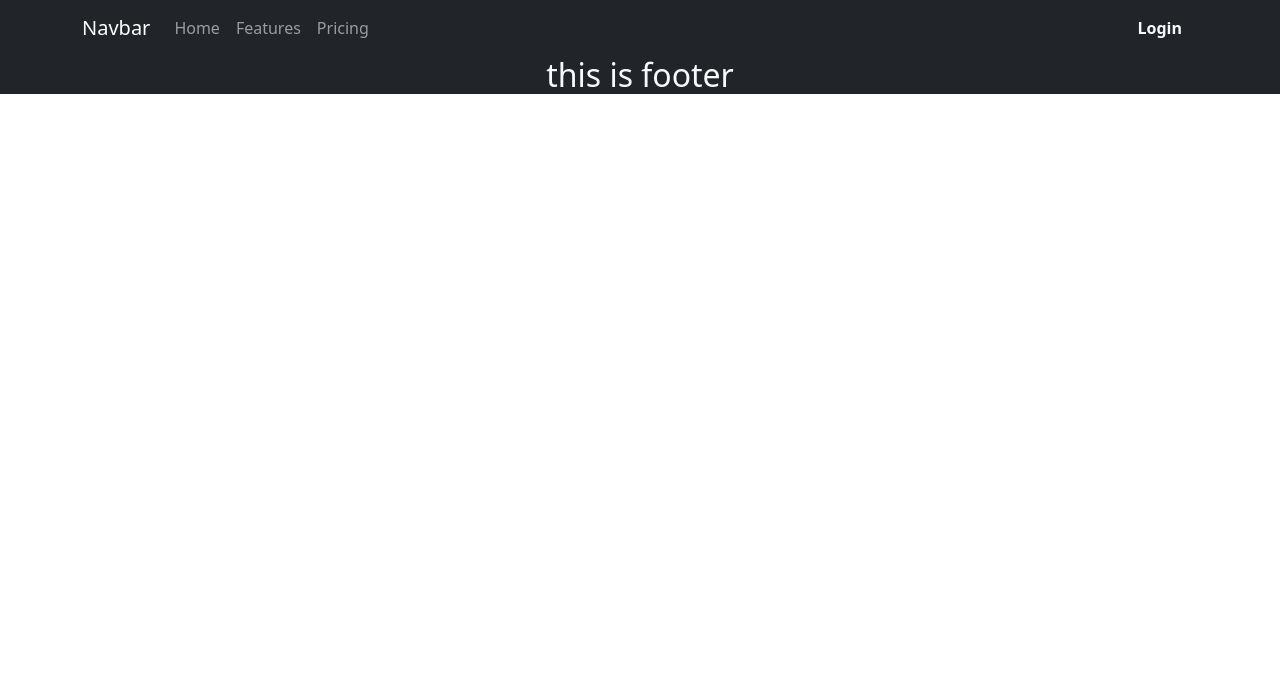
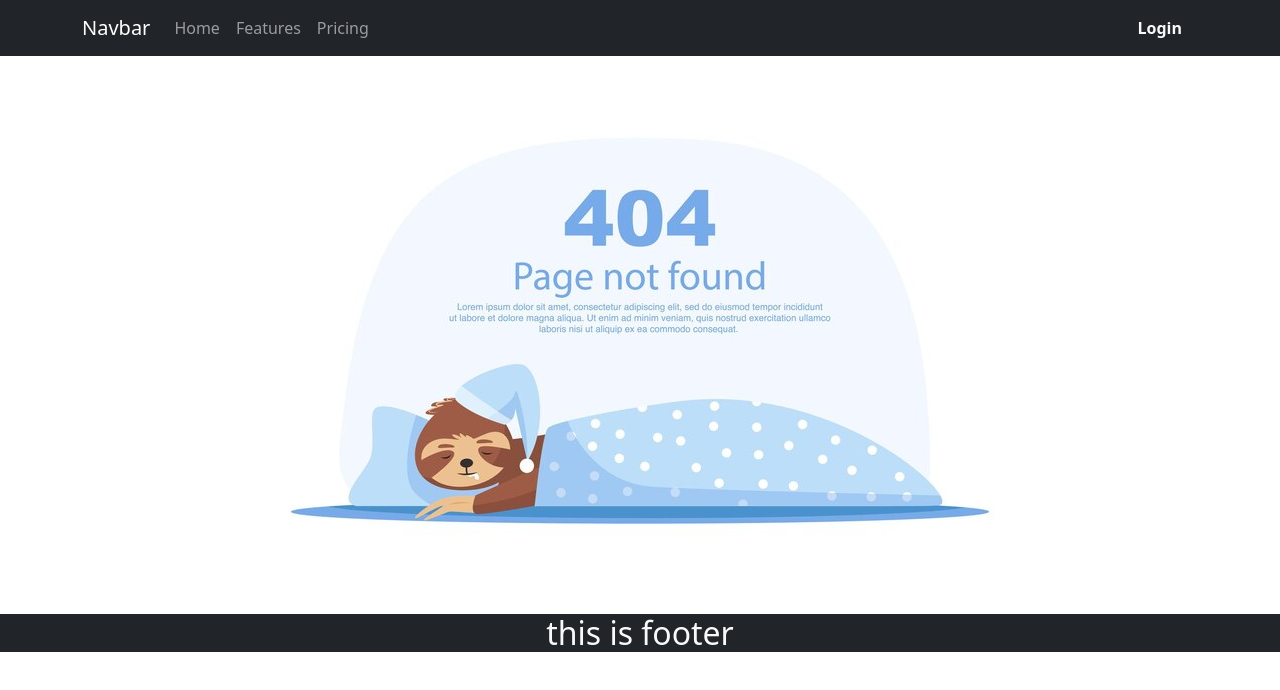
Before and after one commit to NhShanto01/Warehouse-Management-Client, a React (Create React App) app: page /product/1 in a window 1280 px wide. Shown: the top 690 px of the page. Built offline with nearby package versions, Linux system fonts and the light colour scheme; no server answers.

Commit message:
Create 404 not found route

```diff
--- a/src/App.js
+++ b/src/App.js
@@ -5,6 +5,7 @@ import SignUp from './Pages/Authentication/SignUp/SignUp';
 import Home from './Pages/Home/Home/Home';
 import Footer from './Pages/Sheard/Footer/Footer';
 import Header from './Pages/Sheard/Header/Header';
+import NotFound from './Pages/Sheard/NotFound/NotFound';
 
 function App() {
   return (
@@ -15,6 +16,7 @@ function App() {
         <Route path='/home' element={<Home></Home>}></Route>
         <Route path='/signin' element={<SignIn></SignIn>}></Route>
         <Route path='/signup' element={<SignUp></SignUp>}></Route>
+        <Route path='*' element={<NotFound></NotFound>}></Route>
       </Routes>
       <Footer></Footer>
     </div>
--- /dev/null
+++ b/src/Pages/Sheard/NotFound/NotFound.js
@@ -0,0 +1,12 @@
+import React from 'react';
+import notFoundImg from '../../../image/internet-network-warning-404-error-page.jpg';
+
+const NotFound = () => {
+    return (
+        <div>
+            <img className='img-fluid' src={notFoundImg} alt="" />
+        </div>
+    );
+};
+
+export default NotFound;
```
